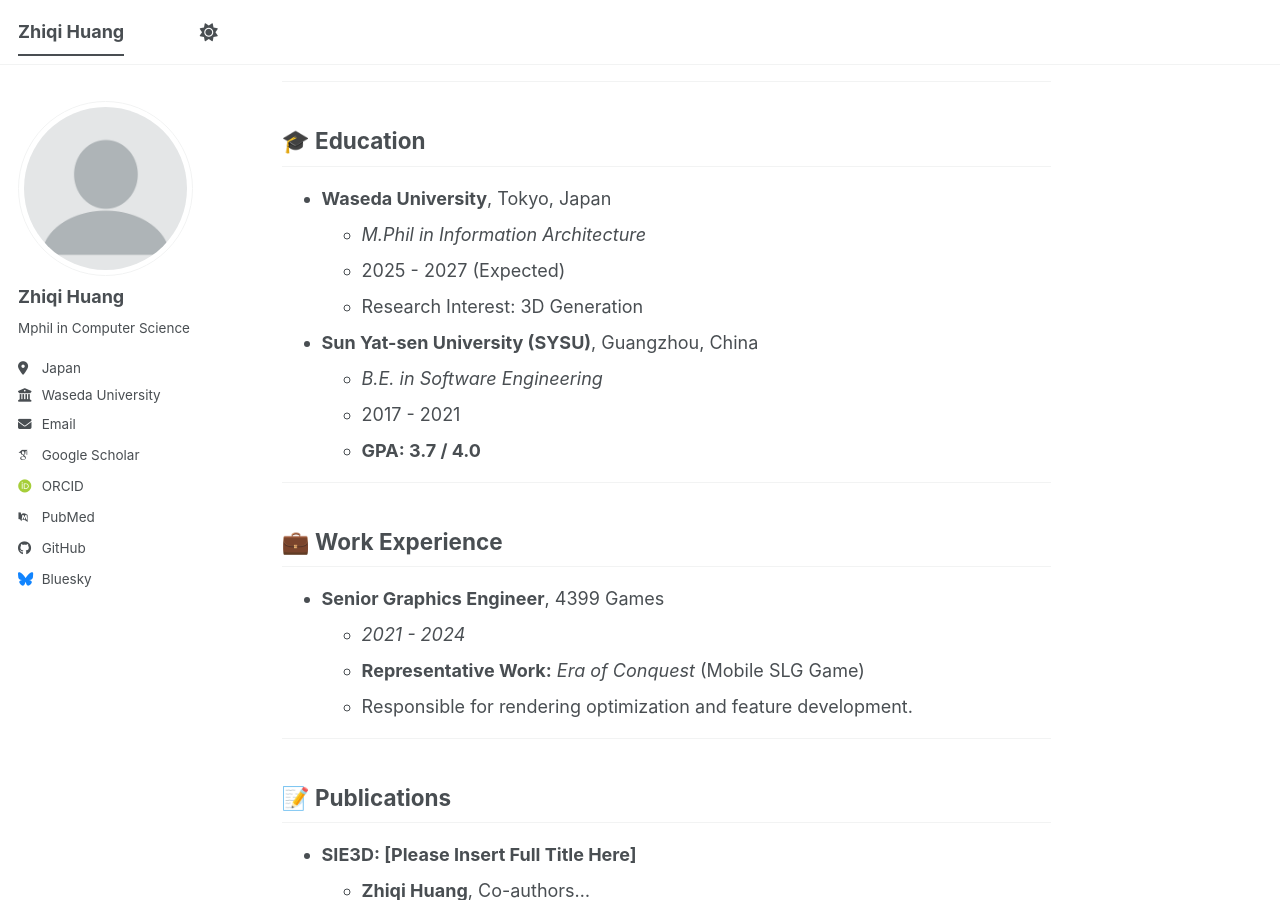
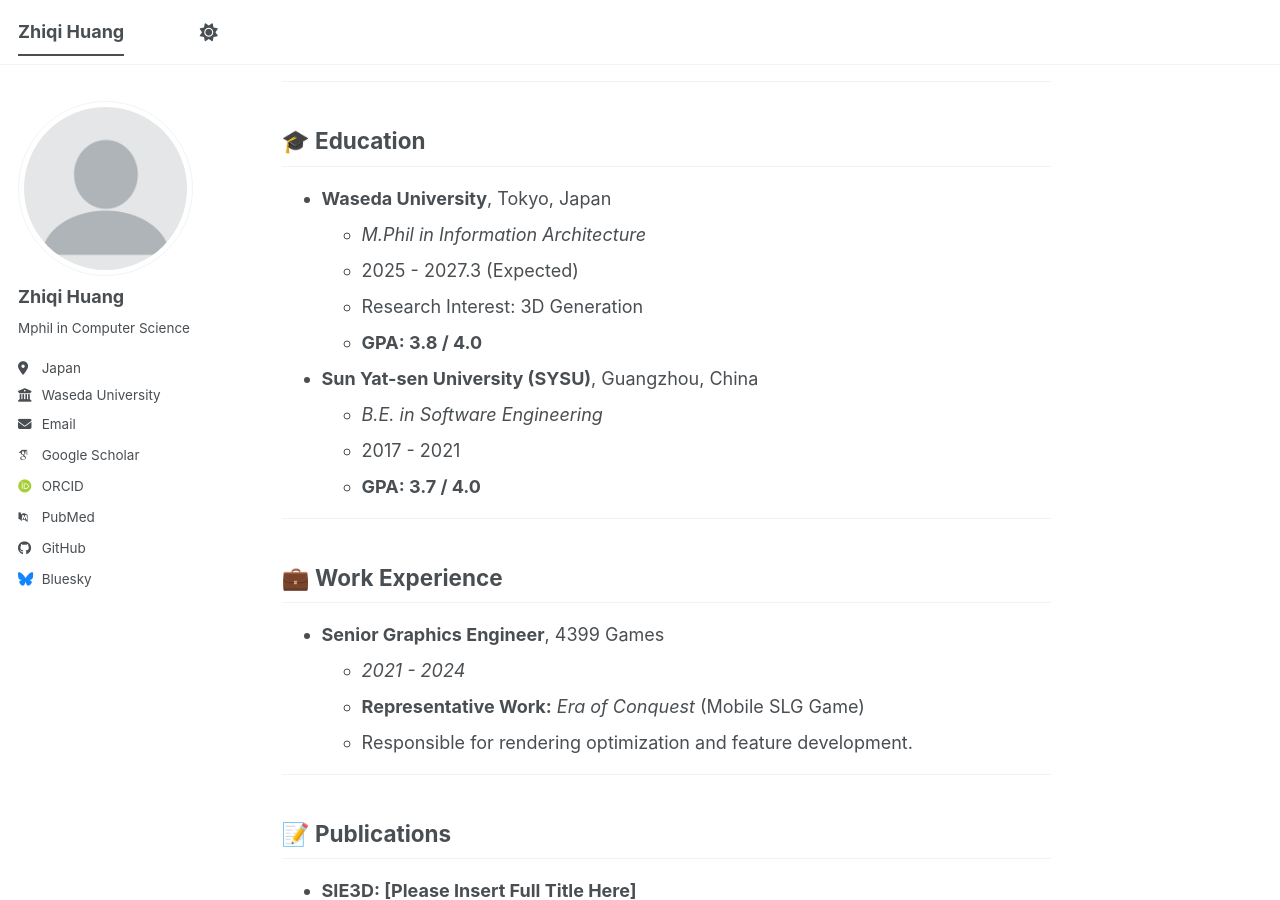
Before and after one commit to huang-zhiqi/huang-zhiqi.github.io, a Jekyll site: the page built from _pages/about.md, in a window 1280 px wide and 900 px high, scrolled down 321 px. Built offline with Jekyll 4.4.1, drawn with Linux system fonts in a browser that asks for light colours; some web fonts are replaced; a script bundle is joined from its source files by our own code; library files that are not in the unit come from our copies.

Commit message:
add the GPA

```diff
--- a/_pages/about.md
+++ b/_pages/about.md
@@ -20,8 +20,9 @@
 
 * **Waseda University**, Tokyo, Japan
   * *M.Phil in Information Architecture*
-  * 2025 - 2027 (Expected)
+  * 2025 - 2027.3 (Expected)
   * Research Interest: 3D Generation
+  * **GPA: 3.8 / 4.0**
 
 * **Sun Yat-sen University (SYSU)**, Guangzhou, China
   * *B.E. in Software Engineering*
```
